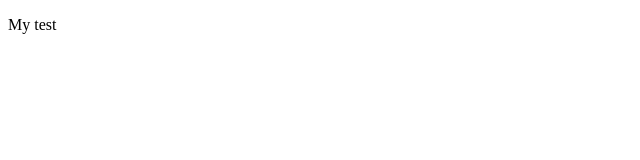
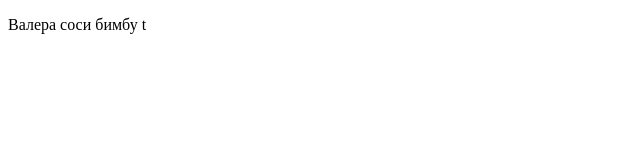
Before and after one commit to Fendyx/mysite, a plain HTML site: page index.html in a window 1280 px wide. Shown: the whole page, without its empty margins (0-640 px from the left). Drawn offline with Linux system fonts and the light colour scheme.

Commit message:
Update index.html

```diff
--- a/index.html
+++ b/index.html
@@ -2,11 +2,11 @@
 <html lang="">
   <head>
     <meta charset="utf-8">
-    <title>Test</title>
+    <title>Чиназес</title>
   </head>
   <body>
     <header></header>
-    <main><p>My test</p></main>
+    <main><p>Валера соси бимбу t</p></main>
     <footer></footer>
   </body>
 </html>
```
